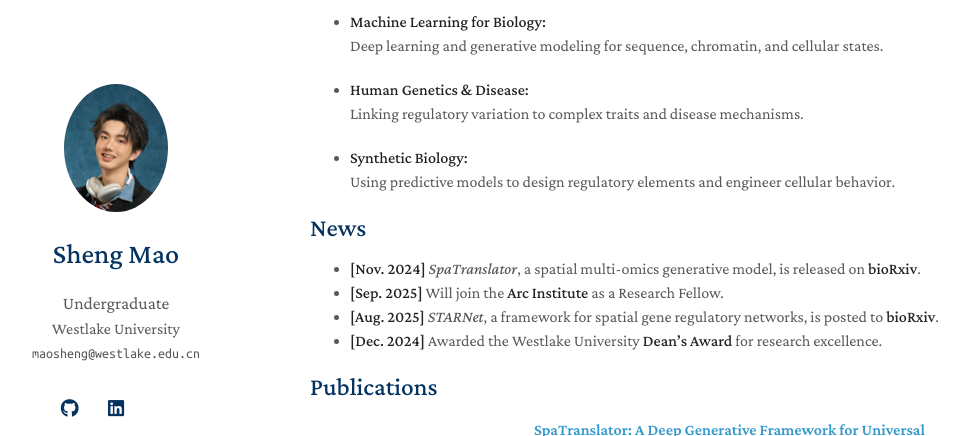
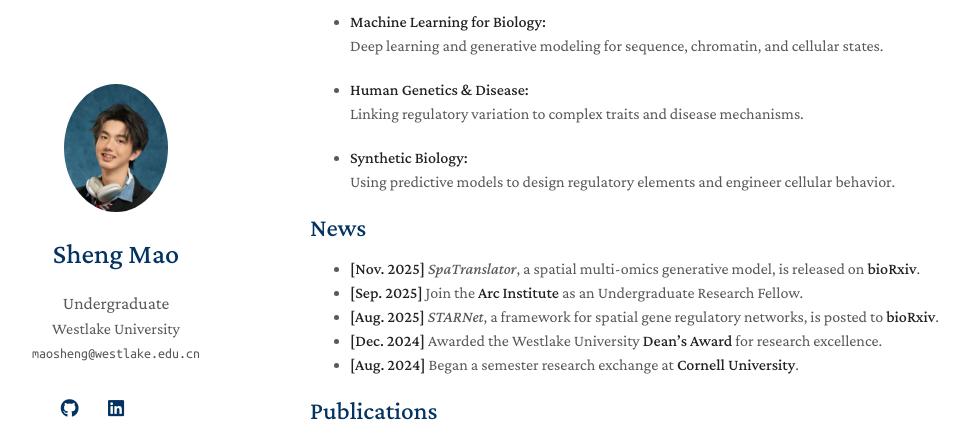
Before and after one commit to ChrisMao0325/chrismao0325.github.io, a Jekyll site: the page built from index.md, in a window 1280 px wide and 900 px high, scrolled down 417 px, cut to the strip 0-436 px from the top of the window. Shown: the whole strip, without its empty margins (160-1129 px from the left). Built offline with Jekyll 4.4.1, drawn with Linux system fonts in a browser that asks for light colours; a style sheet for code colours, icons or effects is not loaded; our own code applies the rules of GitHub Pages for plain Markdown files.

Commit message:
update news

```diff
--- a/index.md
+++ b/index.md
@@ -26,9 +26,10 @@ Driven by a fascination for how computational models can reveal and even enginee
 
 
 ## News
-- **[Nov. 2024]** *SpaTranslator*, a spatial multi-omics generative model, is released on **bioRxiv**.
-- **[Sep. 2025]** Will join the **Arc Institute** as a Research Fellow.
+- **[Nov. 2025]** *SpaTranslator*, a spatial multi-omics generative model, is released on **bioRxiv**.
+- **[Sep. 2025]** Join the **Arc Institute** as an Undergraduate Research Fellow.
 - **[Aug. 2025]** *STARNet*, a framework for spatial gene regulatory networks, is posted to **bioRxiv**.
 - **[Dec. 2024]** Awarded the Westlake University **Dean’s Award** for research excellence.
+- **[Aug. 2024]** Began a semester research exchange at **Cornell University**.
 
 {% include_relative _includes/publications.md %}
```
